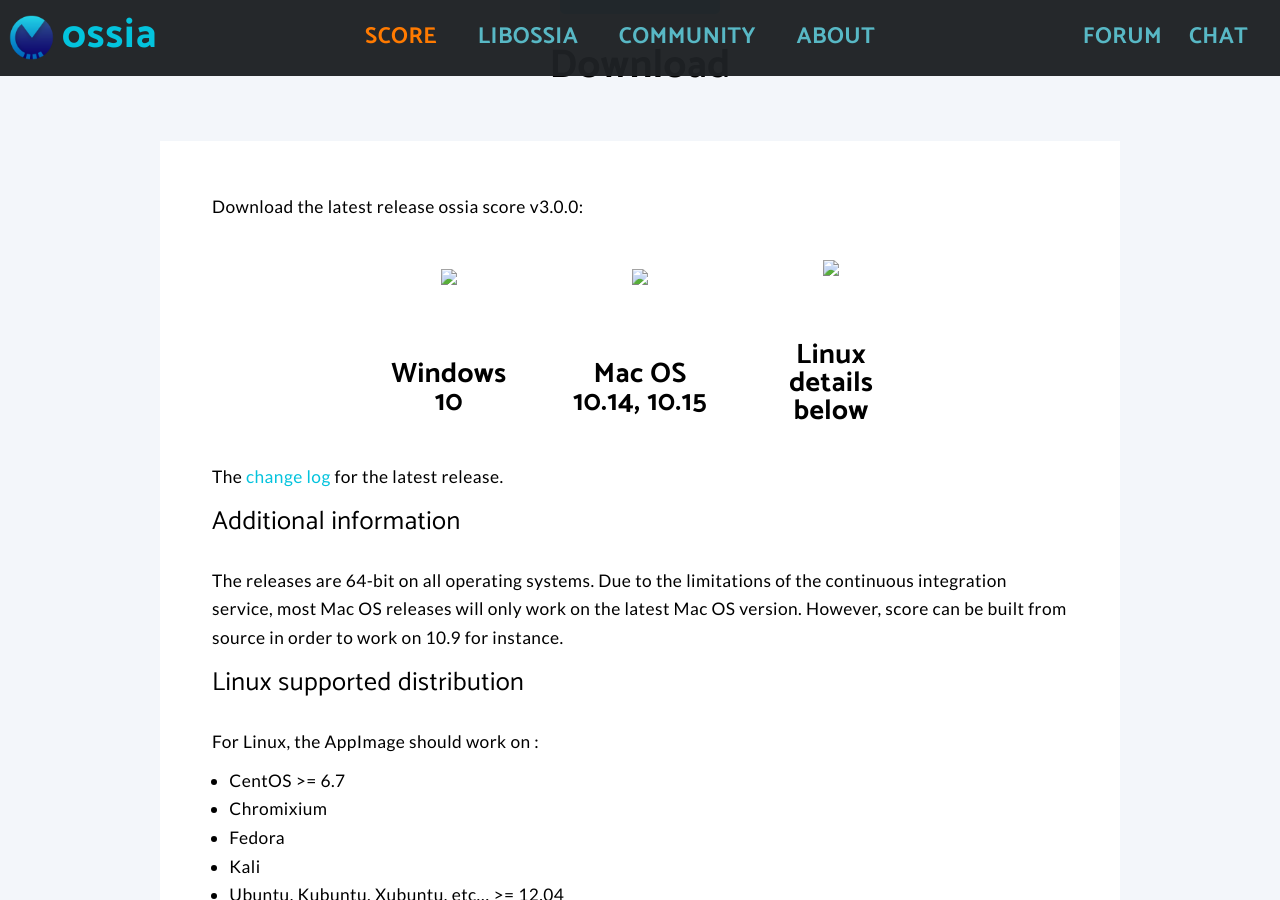
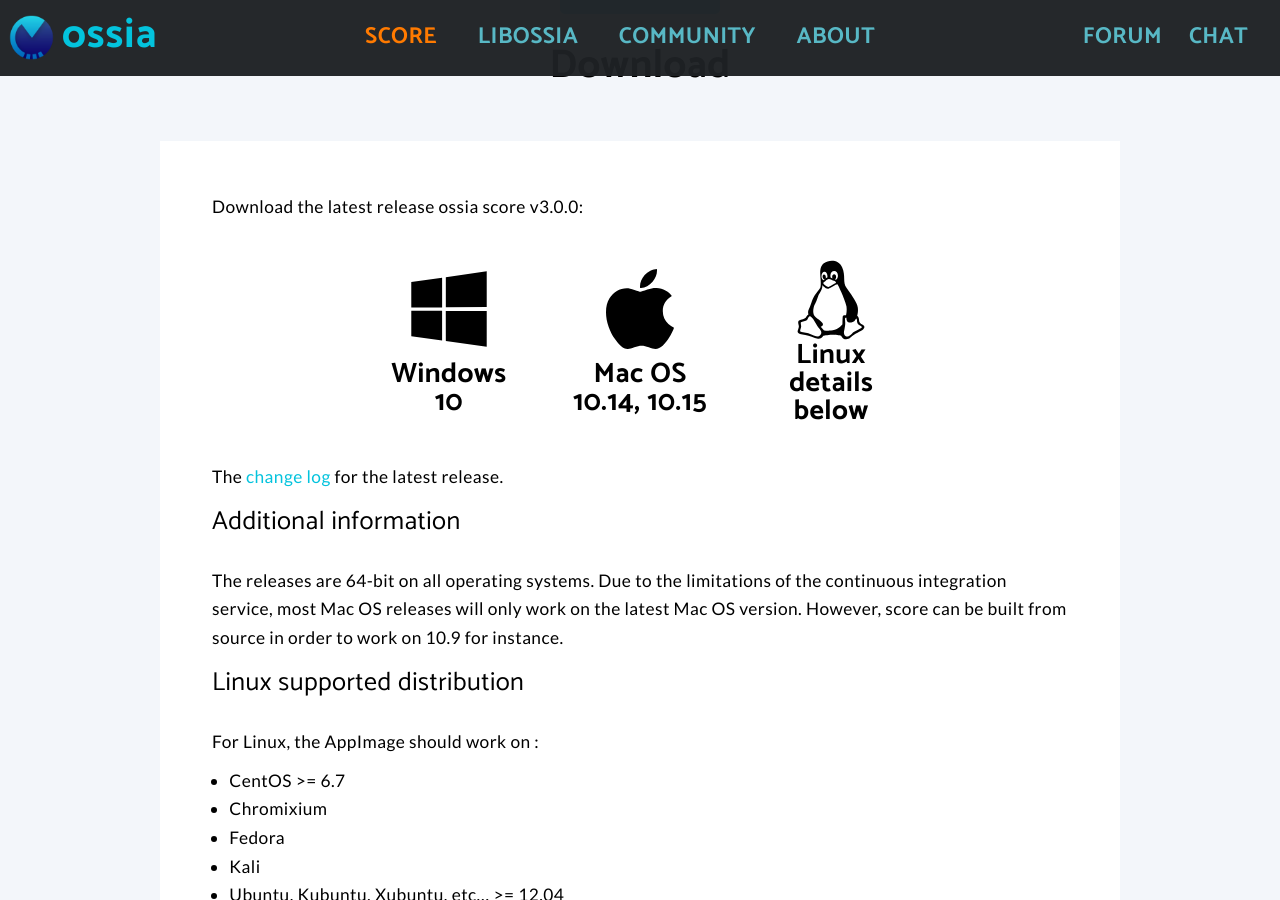
Before and after one commit to thibaudk/ossia.github.io, a Jekyll site: the page built from _pages/download-score.markdown, in a window 1280 px wide and 900 px high, scrolled down 314 px. Built offline with Jekyll 4.4.1, drawn with Linux system fonts in a browser that asks for light colours.

Commit message:
Fix download page os icon

```diff
--- a/_pages/download-score.markdown
+++ b/_pages/download-score.markdown
@@ -21,9 +21,9 @@
 
 Download the latest release __ossia score v3.0.0__:
 <p style="display: flex; justify-content: center;align-content:space-evenly;" align="center">
-<a id="windows" href="https://github.com/OSSIA/score/releases/latest"  target="_blank" class="page-button download-page"><img src="assets/windows_logo_2012-Black.svg" height="80px"/>Windows 10</a>
-<a id="osx" href="https://github.com/OSSIA/score/releases/latest"  target="_blank" class="page-button download-page" ><img src="assets/apple_logo_black.svg" height="80px"/>Mac OS<br/>10.14, 10.15</a>
-<a id="linux" target="_blank" class="page-button download-page"><img src="assets/Linux_Platform.svg" height="80px"/>Linux <br/>details below</a>
+<a id="windows" href="https://github.com/OSSIA/score/releases/latest"  target="_blank" class="page-button download-page"><img src="../assets/windows_logo_2012-Black.svg" height="80px"/>Windows 10</a>
+<a id="osx" href="https://github.com/OSSIA/score/releases/latest"  target="_blank" class="page-button download-page" ><img src="../assets/apple_logo_black.svg" height="80px"/>Mac OS<br/>10.14, 10.15</a>
+<a id="linux" target="_blank" class="page-button download-page"><img src="../assets/Linux_Platform.svg" height="80px"/>Linux <br/>details below</a>
 </p>
 The <a href="https://github.com/OSSIA/score/releases/latest"  target="_blank">change log</a> for the latest release.
 
```
